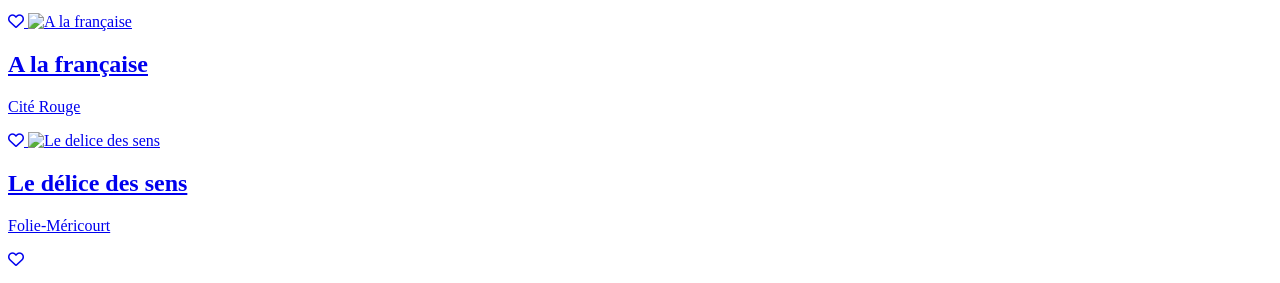
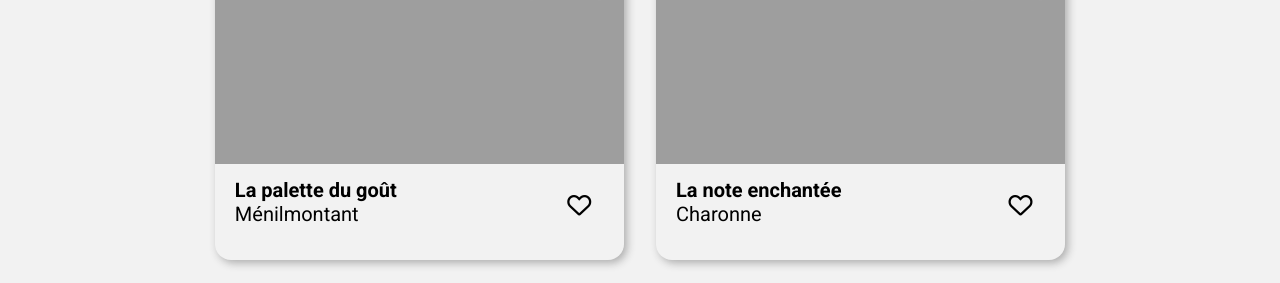
Before and after one commit to jessicagarrido/ohmyfood-temp, a website: page index.html in a window 1280 px wide. Shown: the part 746-1029 px from the top of the page. Drawn offline with Linux system fonts and the light colour scheme; the site is published under a folder, as on GitHub Pages, so addresses that start at the root find nothing; a web font is replaced by a local one.

Commit message:
modification chemins

```diff
--- a/html/delice.html
+++ b/html/delice.html
@@ -8,16 +8,16 @@
         integrity="sha512-KfkfwYDsLkIlwQp6LFnl8zNdLGxu9YAA1QvwINks4PhcElQSvqcyVLLD9aMhXd13uQjoXtEKNosOWaZqXgel0g=="
         crossorigin="anonymous" referrerpolicy="no-referrer" />
     <link rel="stylesheet" href="../public/css/style.css">
-    <link rel="apple-touch-icon" sizes="180x180" href="/public/images/favicon_io/apple-touch-icon.png" />
-    <link rel="icon" type="image/png" sizes="32x32" href="/public/images/favicon_io/favicon-32x32.png" />
-    <link rel="icon" type="image/png" sizes="16x16" href="/public/images/favicon_io/favicon-16x16.png" />
+    <link rel="apple-touch-icon" sizes="180x180" href="../images/favicon_io/apple-touch-icon.png" />
+    <link rel="icon" type="image/png" sizes="32x32" href="../images/favicon_io/favicon-32x32.png" />
+    <link rel="icon" type="image/png" sizes="16x16" href="../images/favicon_io/favicon-16x16.png" />
     <link rel="manifest" href="/site.webmanifest" />
     <title>Le délice des sens</title>
 </head>
 <body>
     <header>
         <div class="headerRestaurants">
-            <a href="index.html"><i class="fa-solid fa-arrow-left-long"></i></a>
+            <a href="../index.html"><i class="fa-solid fa-arrow-left-long"></i></a>
                 <img src="../images/logo/ohmyfood.png" alt="logo">
         </div>
     </header>
--- a/index.html
+++ b/index.html
@@ -4,7 +4,7 @@
     <meta charset="UTF-8" />
     <meta http-equiv="X-UA-Compatible" content="IE=edge" />
     <meta name="viewport" content="width=device-width, initial-scale=1.0" />
-    <link rel="stylesheet" href="/public/css/style.css" />
+    <link rel="stylesheet" href="public/css/style.css" />
     <link
       rel="stylesheet"
       href="https://cdnjs.cloudflare.com/ajax/libs/font-awesome/6.1.1/css/all.min.css"
@@ -12,9 +12,9 @@
       crossorigin="anonymous"
       referrerpolicy="no-referrer"
     />
-    <link rel="apple-touch-icon" sizes="180x180" href="/public/images/favicon_io/apple-touch-icon.png" />
-    <link rel="icon" type="image/png" sizes="32x32" href="/public/images/favicon_io/favicon-32x32.png" />
-    <link rel="icon" type="image/png" sizes="16x16" href="/public/images/favicon_io/favicon-16x16.png" />
+    <link rel="apple-touch-icon" sizes="180x180" href="images/favicon_io/apple-touch-icon.png" />
+    <link rel="icon" type="image/png" sizes="32x32" href="images/favicon_io/favicon-32x32.png" />
+    <link rel="icon" type="image/png" sizes="16x16" href="images/favicon_io/favicon-16x16.png" />
     <link rel="manifest" href="/site.webmanifest" />
     <title>OhmyFood!</title>
   </head>
@@ -24,7 +24,7 @@
       </div>
 
     <header>
-      <img src="../images/logo/ohmyfood.png" alt="logo"/>
+      <img src="images/logo/ohmyfood.png" alt="logo"/>
 
       <div class="lieu">
         <i class="fa-solid fa-location-dot"></i>
@@ -62,9 +62,9 @@
         <h2 class="homeTitles">Restaurants</h2>
 
         <nav>
-          <a href="/html/palette.html">
+          <a href="html/palette.html">
             <img
-              src="../images/restaurants/jay-wennington.jpg"
+              src="images/restaurants/jay-wennington.jpg"
               alt="La Palette du goût"
             />
             <span>Nouveau</span>
@@ -72,9 +72,9 @@
             <p>Ménilmontant</p>
             <i class="fa-regular fa-heart"></i>
           </a>
-          <a href="/html/enchante.html">
+          <a href="html/enchante.html">
             <img
-              src="../images/restaurants/stil.jpg"
+              src="images/restaurants/stil.jpg"
               alt="La note enchantée"
             />
             <span>Nouveau</span>
@@ -82,18 +82,18 @@
             <p>Charonne</p>
             <i class="fa-regular fa-heart"></i>
           </a>
-          <a href="/html/francaise.html">
+          <a href="html/francaise.html">
             <img
-              src="../images/restaurants/toa-heftiba.jpg"
+              src="images/restaurants/toa-heftiba.jpg"
               alt="A la française"
             />
             <h2>A la française</h2>
             <p>Cité Rouge</p>
             <i class="fa-regular fa-heart"></i>
           </a>
-          <a href="/html/delice.html">
+          <a href="html/delice.html">
             <img
-              src="../images/restaurants/louis-hansel-shotsoflouis.jpg"
+              src="images/restaurants/louis-hansel-shotsoflouis.jpg"
               alt="Le delice des sens"
             />
             <h2>Le délice des sens</h2>
```
Also changed, not shown: html/enchante.html (+4 -4 lines), html/francaise.html (+4 -4 lines), html/palette.html (+4 -4 lines).
